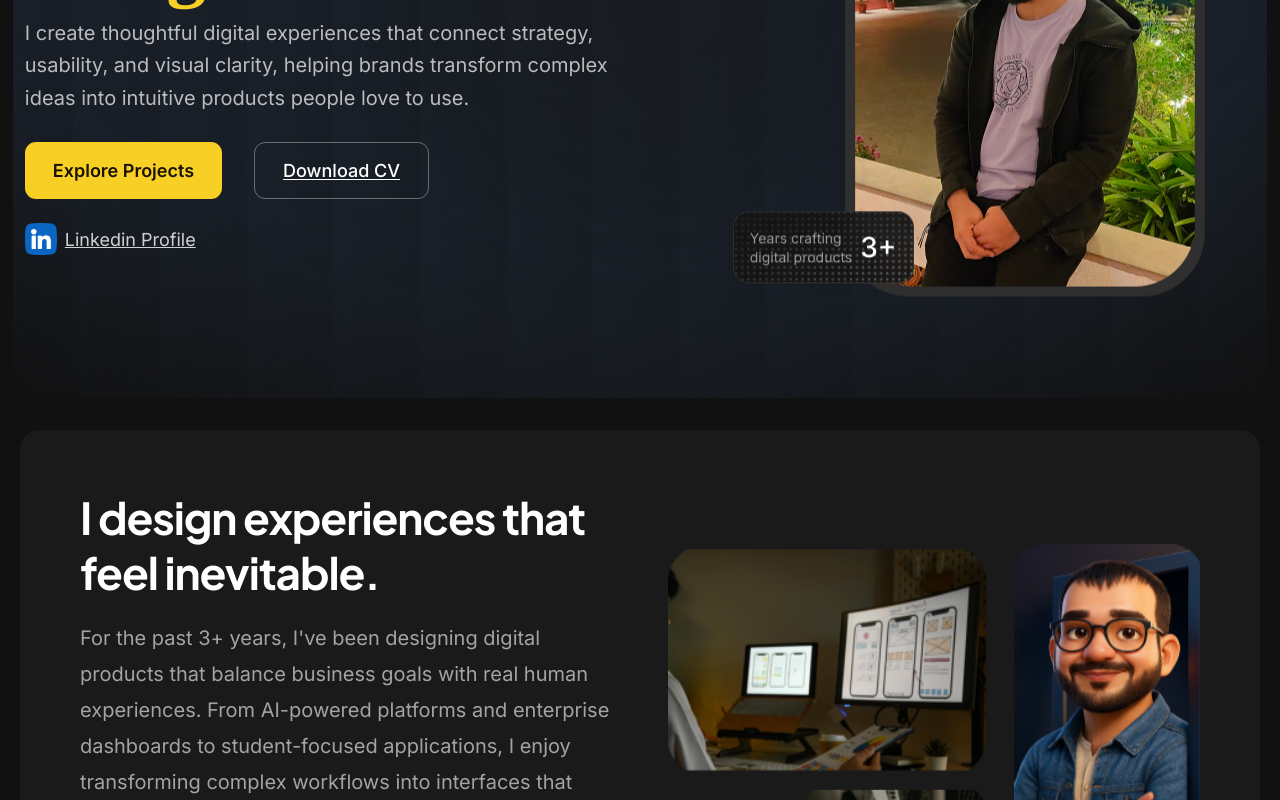
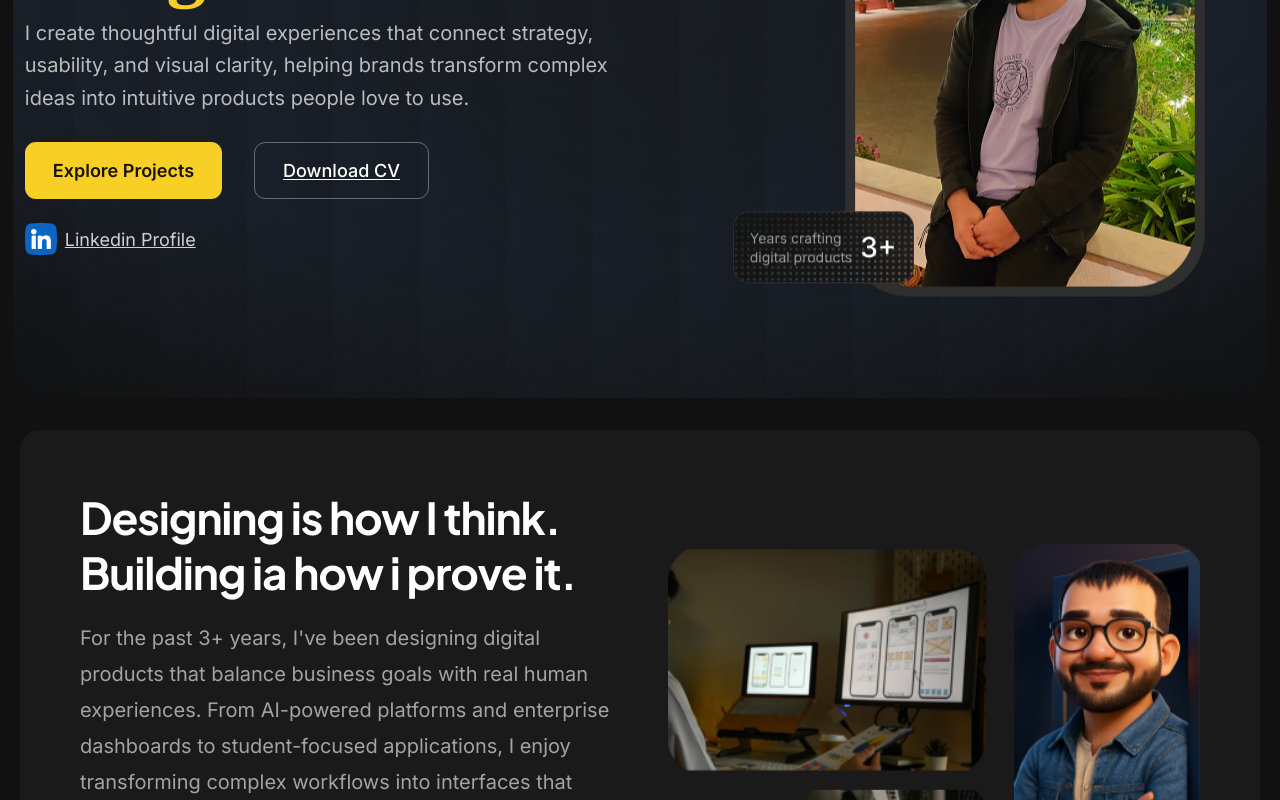
Before and after one commit to SachinMishra555/Sachin-Mishra-Portfolio, a React (Vite) app: page / in a window 1280 px wide. Shown: the part 388-1188 px from the top of the page. Built offline with nearby package versions, Linux system fonts and the light colour scheme; a web font is replaced by a local one.

Commit message:
Update About.jsx

```diff
--- a/src/components/About.jsx
+++ b/src/components/About.jsx
@@ -8,7 +8,7 @@ export default function About() {
             {/* ── Left: Text ── */}
             <div>
               <h2 className="font-heading font-bold text-[22px] md:text-[44px] leading-tight tracking-tight text-white mb-4 md:mb-5">
-                I design experiences that feel inevitable.
+                Designing is how I think. Building ia how i prove it.
               </h2>
               <p className="text-white/60 text-[13px] md:text-[20px] leading-[1.8] mb-3 md:mb-4">
                 For the past 3+ years, I've been designing digital products that
```
